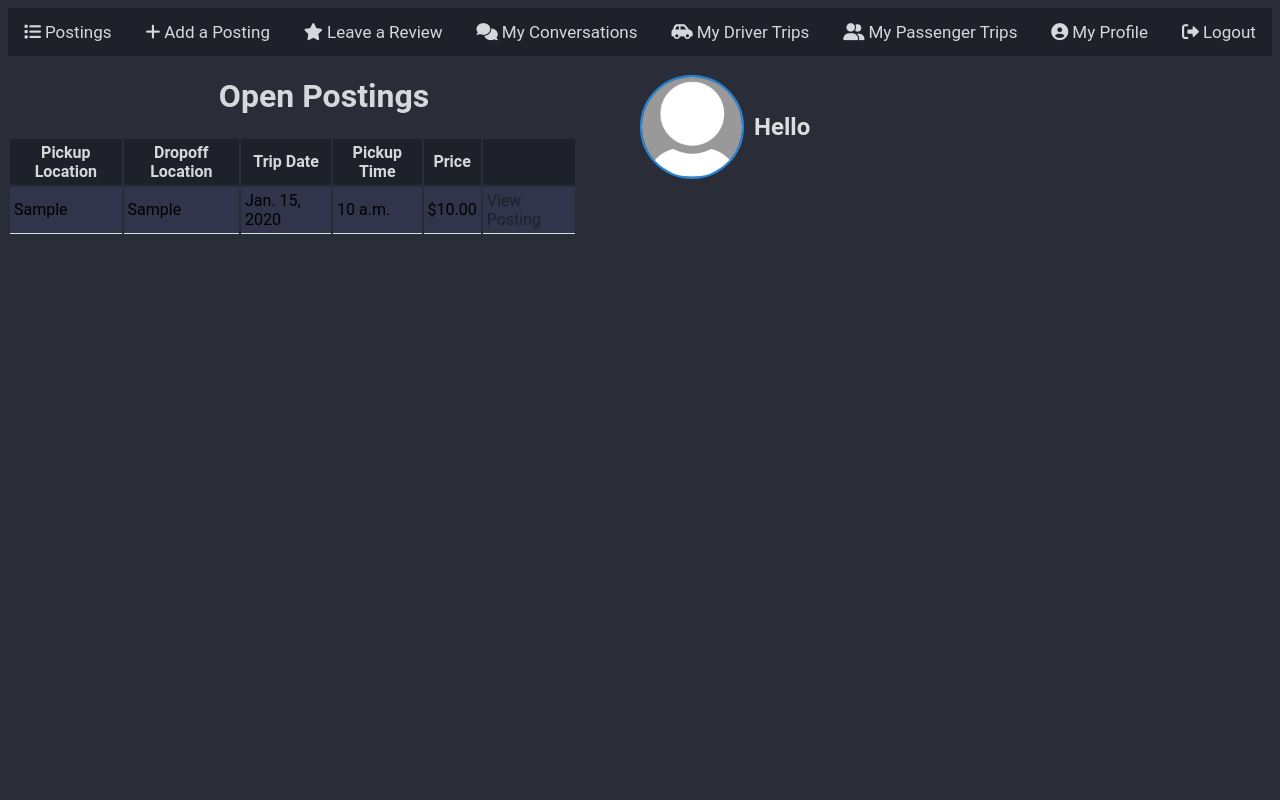
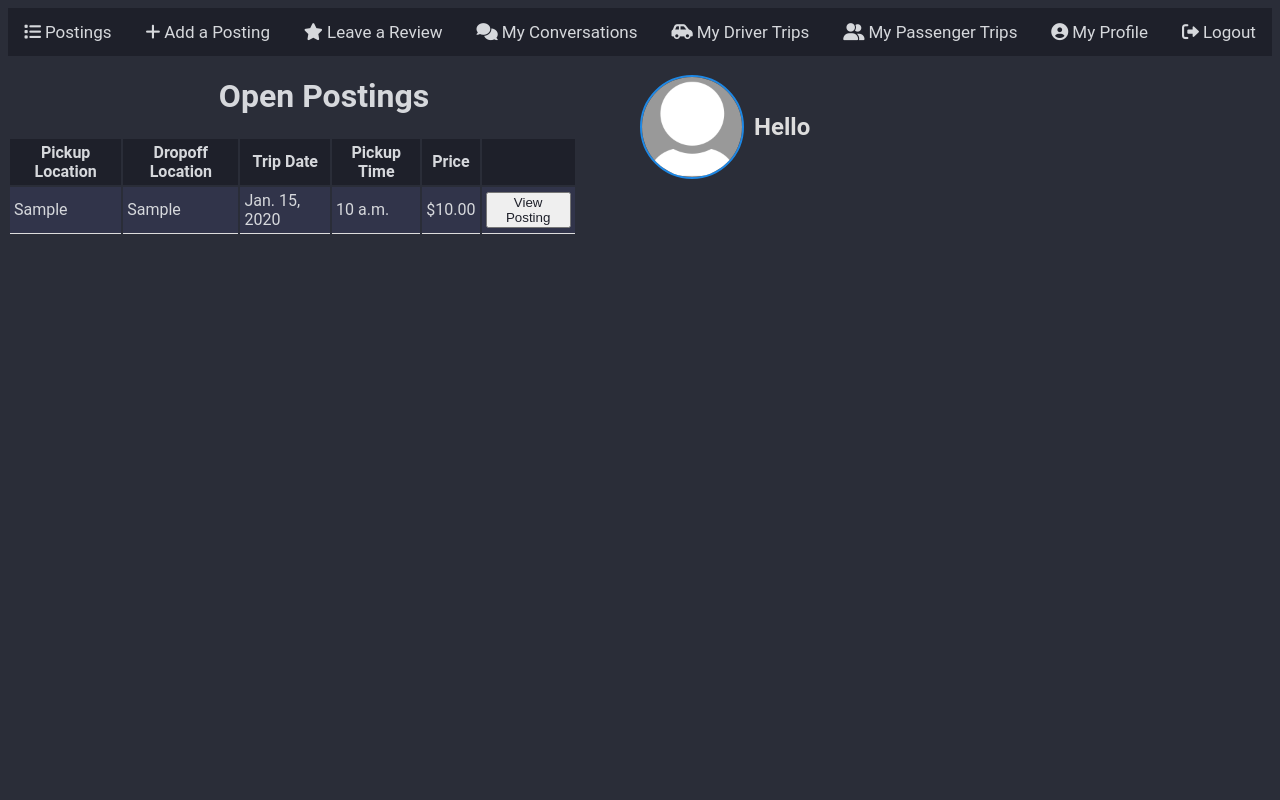
Before and after one commit to Cole-Beasant/rideMe, a Django app: template rideMeApp/templates/rideMeApp/postingsList.html in a window 1280 px wide. Run offline with Django 4.2, Linux system fonts and the light colour scheme; the template is opened without the code that fills it: values that come from a table or form of the project are taken from there, others are empty; tables that the repository leaves empty hold one stand-in row (values such as "Sample post"); some libraries are stand-ins or nearby versions.

Commit message:
UI fixes

```diff
--- a/rideMeApp/templates/rideMeApp/master.html
+++ b/rideMeApp/templates/rideMeApp/master.html
@@ -94,6 +94,7 @@
     }
     .list td {
         border-bottom: 1px solid #ddd;
+		color: var(--text-color);
         padding-right: 4px;
         padding-left: 4px;
         padding-bottom: 4px;
@@ -141,8 +142,8 @@
 
     :root {
         --star-size: 30px;
-        --star-color: var(--accent-color);
-        --star-background: var(--primary-color);
+        --star-color: var(--primary-color);
+        --star-background: var(--accent-color);
     }
     .Stars {
         --percent: calc(var(--rating) / 5 * 100%);
--- a/rideMeApp/templates/rideMeApp/postingsList.html
+++ b/rideMeApp/templates/rideMeApp/postingsList.html
@@ -45,9 +45,9 @@
                 <td>{{ posting.tripTime }}</td>
                 <td>${{ posting.tripPrice }}</td>
                 <td>
-                    <span class="btn">
+					<button>
                         <a class="btn" href="{% url 'postingdetails' posting.id %}">View Posting </a>
-                    </span>
+					</button>
                 </td>
 
             </tr>
--- a/rideMeApp/templates/rideMeApp/viewMessages.html
+++ b/rideMeApp/templates/rideMeApp/viewMessages.html
@@ -17,7 +17,7 @@
     table th {
         position: sticky;
         top: 0;
-        background-color: #333;
+        background-color: --secondary-color;
         padding: 4px;
     }
 </style>
@@ -116,7 +116,7 @@
     <tr>
       <td>
          <table cellspacing="0" cellpadding="1" width="100%" >
-           <tr style="color:white;background-color:grey">
+           <tr style="color:white">
             {% if user == conversation.postingID.ownerID %}
             <th><button class="user" style="float:left"><a href="{% url 'userdetails' conversation.passengerID.id %}">@{{conversation.passengerID.username}}</a></button>
             {% else %}
```
